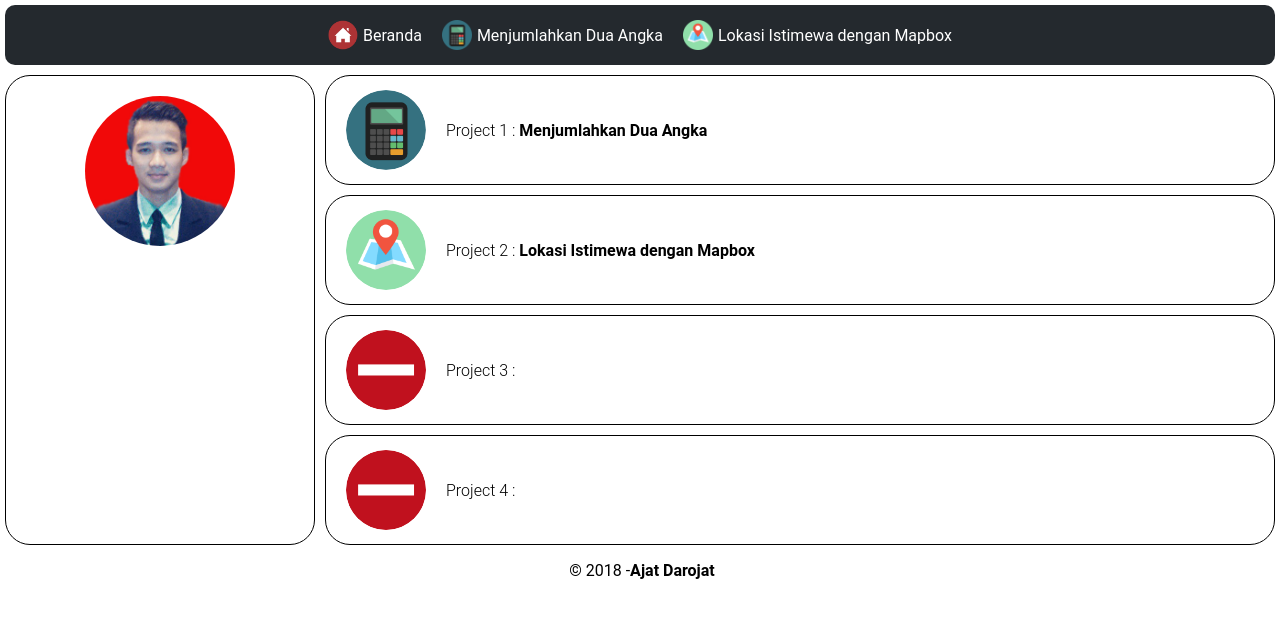
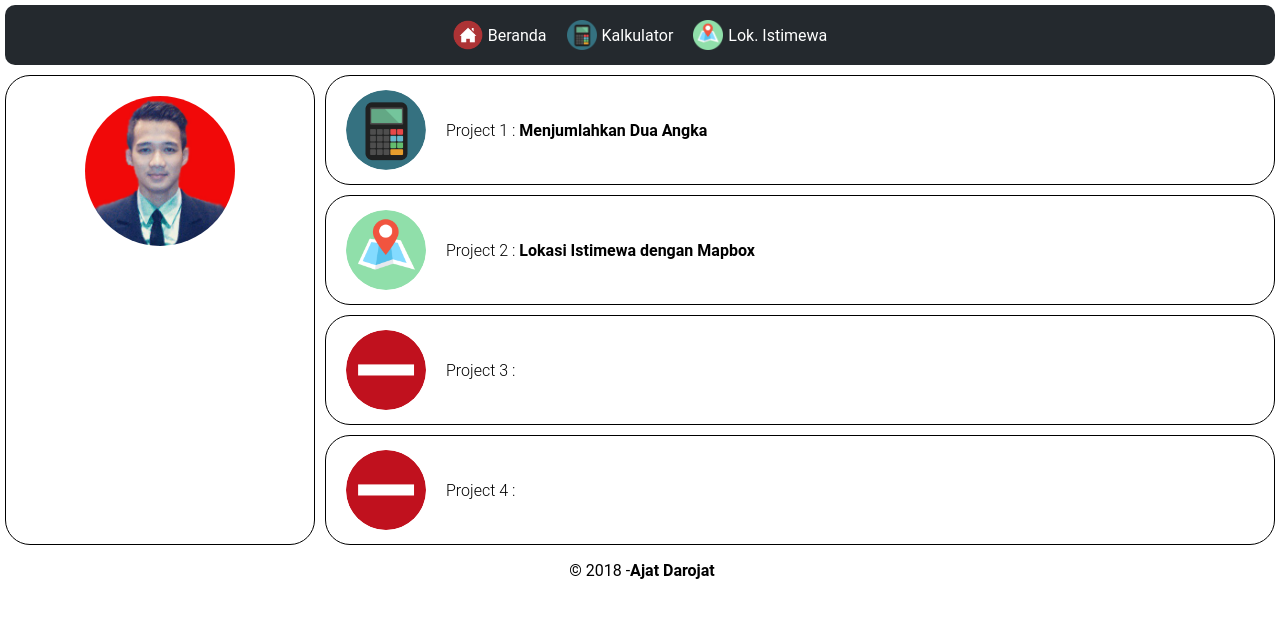
Before and after one commit to ajatdarojat45/my-mws, a website: page public/index.html in a window 1280 px wide. Drawn offline with nearby package versions, Linux system fonts and the light colour scheme.

Commit message:
change menu name in header

```diff
--- a/public/index.html
+++ b/public/index.html
@@ -39,11 +39,11 @@
             </a>
             <a href="project1/index.html">
                 <img src="images/calculator.png" class="icon-img" />
-                <span>Menjumlahkan Dua Angka</span>
+                <span>Kalkulator</span>
             </a>
             <a href="project2/index.html">
                 <img src="images/maps.png" class="icon-img" />
-                <span>Lokasi Istimewa dengan Mapbox</span>
+                <span>Lok. Istimewa</span>
             </a>
         </div>
 
```
Also changed, not shown: public/project1/index.html (+2 -2 lines), public/project2/index.html (+2 -2 lines), 2 other files.
